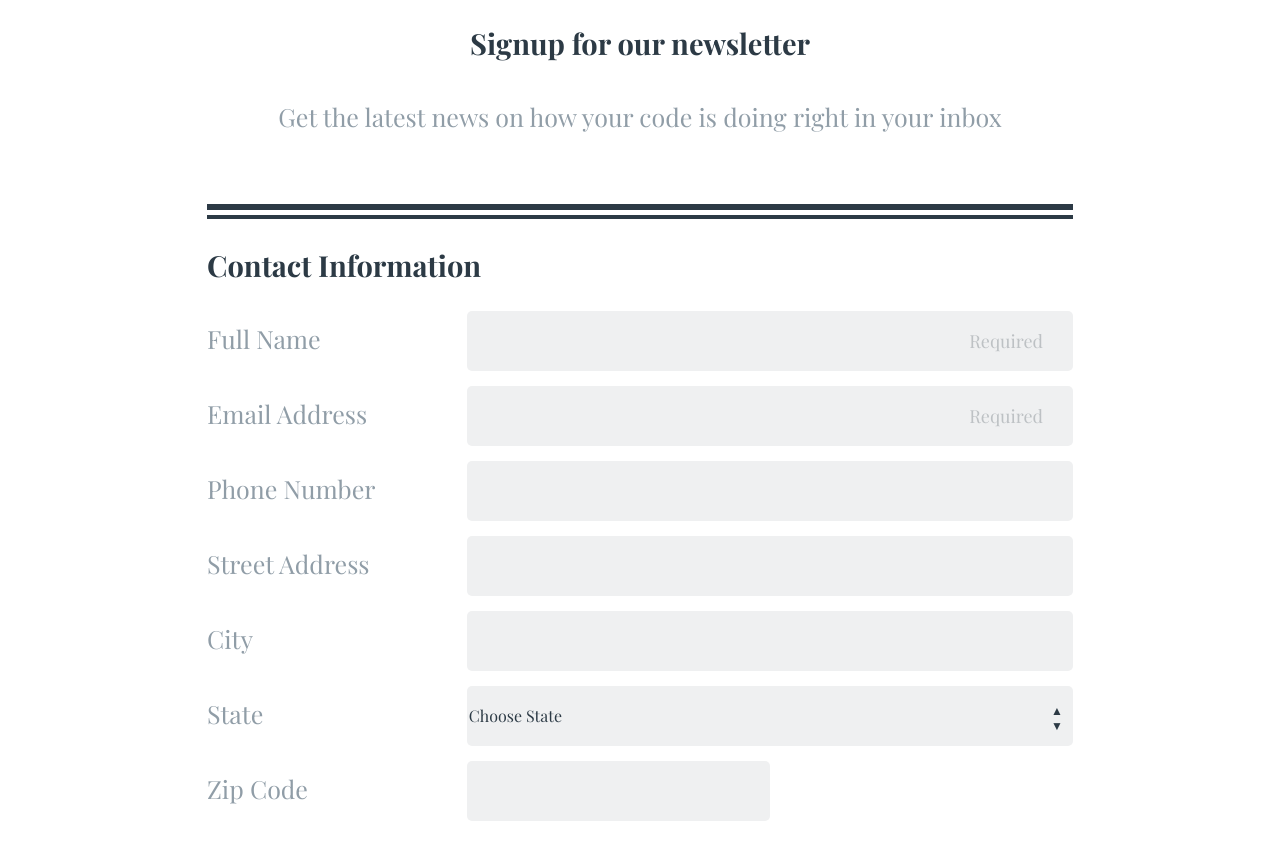
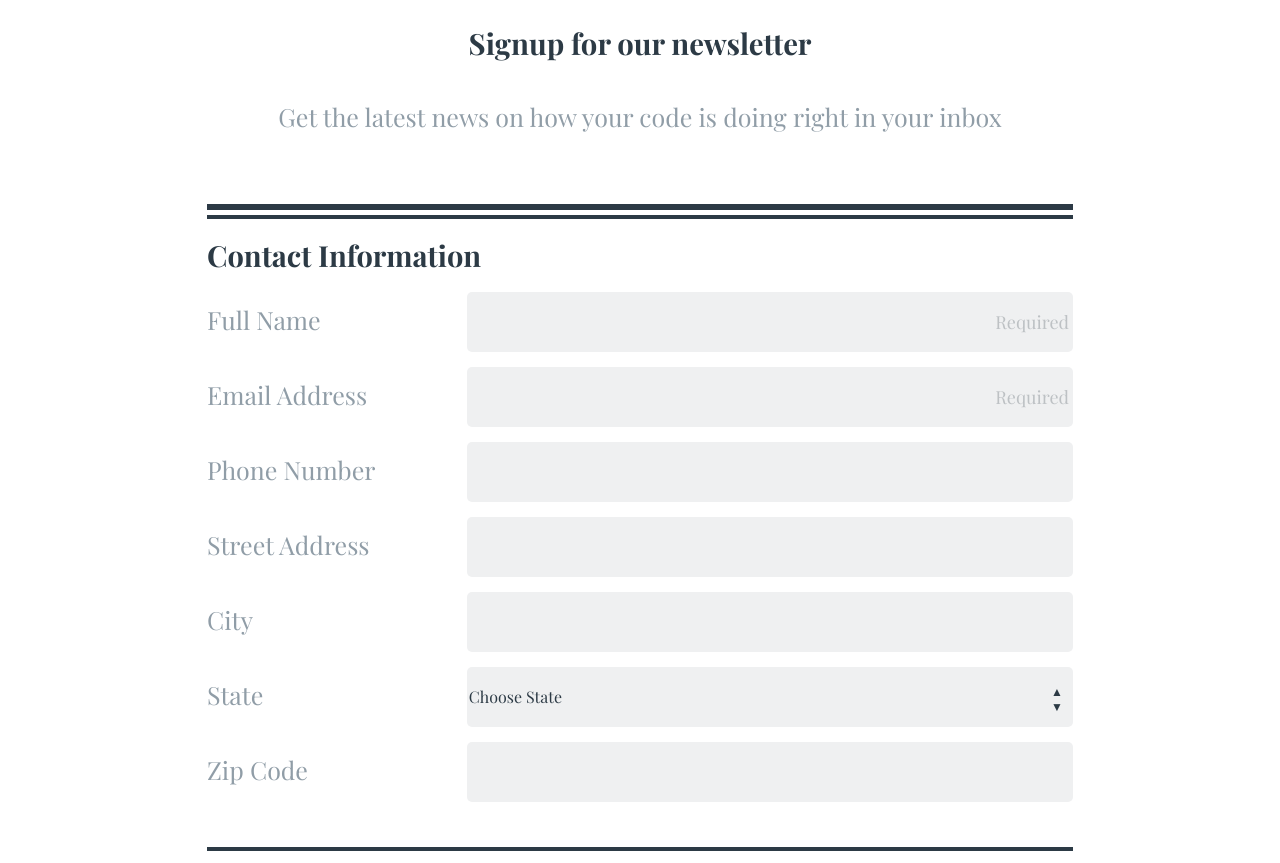
Before and after one commit to YukoHo0513/techdegree-project-3, a plain HTML site: page index.html in a window 1280 px wide. Shown: the part 82-945 px from the top of the page. Drawn offline with nearby package versions, Linux system fonts and the light colour scheme.

Commit message:
organized by moving some classes to reduce <div> tags

```diff
--- a/css/styles.css
+++ b/css/styles.css
@@ -34,9 +34,19 @@ h2 {
     border-bottom: solid #2c3a45 4px;
     padding-bottom: 30px;
 }
-h3 {
+fieldset {
+    border: transparent;
+    padding: 0;
+    margin: 0;
+}
+legend {
     margin-top: 30px;
     font-size: 29px;
+    font-weight: bold;
+}
+.space {
+    padding-top: 20px;
+    padding-bottom: 20px;
 }
 .row {
     display: flex;
@@ -45,7 +55,9 @@ h3 {
 .col {
     margin-bottom: 15px;
 }
-input[type="text"] {
+input[type="text"],
+input[type="email"],
+input[type="tel"] {
     box-sizing: border-box;
     width: 100%;
     height: 60px;
@@ -53,22 +65,27 @@ input[type="text"] {
     border-color: transparent;
     border-radius: 5px;
 }
-input[type="text"]:hover {
+input[type="text"]:hover,
+input[type="email"]:hover,
+input[type="tel"]:hover {
     border: solid 3px #2c3a45;
 }
-input[type="text"]:focus {
+input[type="text"]:focus,
+input[type="email"]:focus,
+input[type="tel"]:focus {
     outline: none !important;
     border: solid 3px #2c3a45;
 }
 .relative {
     position: relative;
 }
-.absolute {
-    position: absolute;
-    right: 30px;
-    top: 20px;
+input[type="text"]::placeholder,
+input[type="email"]::placeholder {
+    text-align: right;
+    padding-right: 0;
     color: #bdc1c4;
     font-size: 18px;
+
 }
 .zip-code {
     width: 50%;
@@ -92,7 +109,6 @@ select {
     -webkit-appearance: none;
     -moz-appearance: none;
     text-indent: 1px;
-    text-overflow: '';
 }
 span.t-triangle {
     position: absolute;
@@ -167,6 +183,11 @@ em {
     .col {
         justify-content: space-between;
     }
+    input[type="text"],
+    input[type="email"],
+    input[type="tel"] {
+        width: 70%;
+    }
     .title-col {
         width: 30%;
     }
--- a/index.html
+++ b/index.html
@@ -19,72 +19,36 @@
         <h2>THE CODE REVIEW</h2>
     </header>
     <main>
-        <form action="/index.html" method="post">
         <div class="signup">
             <h3>Signup for our newsletter</h3>
             <div class="faded">Get the latest news on how your code is doing right in your inbox</div>
         </div>
+        <form action="/index.html" method="post">
             <div class="contact">
-                <h3>Contact Information</h3>
+                <fieldset>
+                    <legend class="space">Contact Information</legend>
                     <div class="row">
-                    <div class="col title-col">
-                        <label class="faded" for="fname">Full Name</label>
-                    </div>
-                    <div class="col box-col">
-                        <div class="relative">
-                            <input type="text" id="fname" name="fullname">
-                            <div class="absolute">Required</div>
-                        </div>
-                    </div>
-
+                        <label class="faded col title-col" for="fname">Full Name</label>
+                        <input class="col box-col" type="text" id="fname" name="fullname" placeholder="Required">
                     </div>
                     <div class="row">
-                    <div class="col title-col">
-                        <label class="faded" for="email">Email Address</label>
-                    </div>
-                    <div class="col box-col">
-                        <div class="relative">
-                            <input type="text" id="email" name="email">
-                            <div class="absolute">Required</div>
-                        </div>
-                    </div>
-
+                        <label class="faded col title-col" for="email">Email Address</label>
+                        <input class="col box-col" type="email" id="email" name="email" placeholder="Required">
                     </div>
                     <div class="row">
-                    <div class="col title-col">
-                        <label class="faded" for="phone">Phone Number</label>
-                    </div>
-                    <div class="col box-col">
-                        <div class="relative">
-                            <input type="text" id="phone" name="phone">
-                        </div>
-                    </div>
-
+                        <label class="faded col title-col" for="phone">Phone Number</label>
+                        <input class="col box-col" type="tel" id="phone" name="phone">
                     </div>
                     <div class="row">
-                    <div class="col title-col">
-                        <label class="faded" for="address">Street Address</label>
-                    </div>
-                    <div class="col box-col">
-                        <div class="relative">
-                            <input type="text" id="address" name="address">
-                        </div>
-                    </div>
+                        <label class="faded col title-col" for="address">Street Address</label>
+                        <input class="col box-col" type="text" id="address" name="address">
                     </div>
                     <div class="row">
-                    <div class="col title-col">
-                        <label class="faded" for="city">City</label>
-                    </div>
-                    <div class="col box-col">
-                        <div class="relative">
-                            <input type="text" id="city" name="city">
-                        </div>
-                    </div>
+                        <label class="faded col title-col" for="city">City</label>
+                        <input class="col box-col" type="text" id="city" name="city">
                     </div>
                     <div class="row">
-                    <div class="col title-col">
-                        <div class="faded">State</div>
-                    </div>
+                        <label class="faded col title-col">State</label>
                         <div class="col box-col">
                             <div class="relative">
                                 <span class="t-triangle">&#9650;</span>
@@ -104,18 +68,14 @@
                         </div>
                     </div>
                     <div class="row">
-                    <div class="col title-col">
-                        <label class="faded" for="zipcode">Zip Code</label>
+                        <label class="faded col title-col" for="zipcode">Zip Code</label>
+                        <input class="zip-code col box-col" type="text" id="zipcode" name="zipcode">
                     </div>
-                    <div class="col box-col">
-                        <div class="relative zip-code">
-                            <input type="text" id="zipcode" name="zipcode">
-                        </div>
-                    </div>
-                </div>
+                </fieldset>
             </div>
             <div class="newsletter">
-                <h3 class="n-letter">Newsletter</h3>
+                <fieldset>
+                    <legend class="n-letter">Newsletter</legend>
                     <div class="faded">Select the newsletters you would like to receive</div>
                     <div>
                         <input type="checkbox" id="html-news" name="newsletter" value="html-news">
@@ -136,6 +96,7 @@
                         <label for="topics" class="faded">Other topics you'd like to hear about</label><br>
                         <textarea name="topics" id="topics"></textarea>
                     </div>
+                </fieldset>
                 <div class="button">
                     <input type="submit" value="Sign Up">
                 </div>
```
Lines whose indentation alone changed are shown as unchanged.
